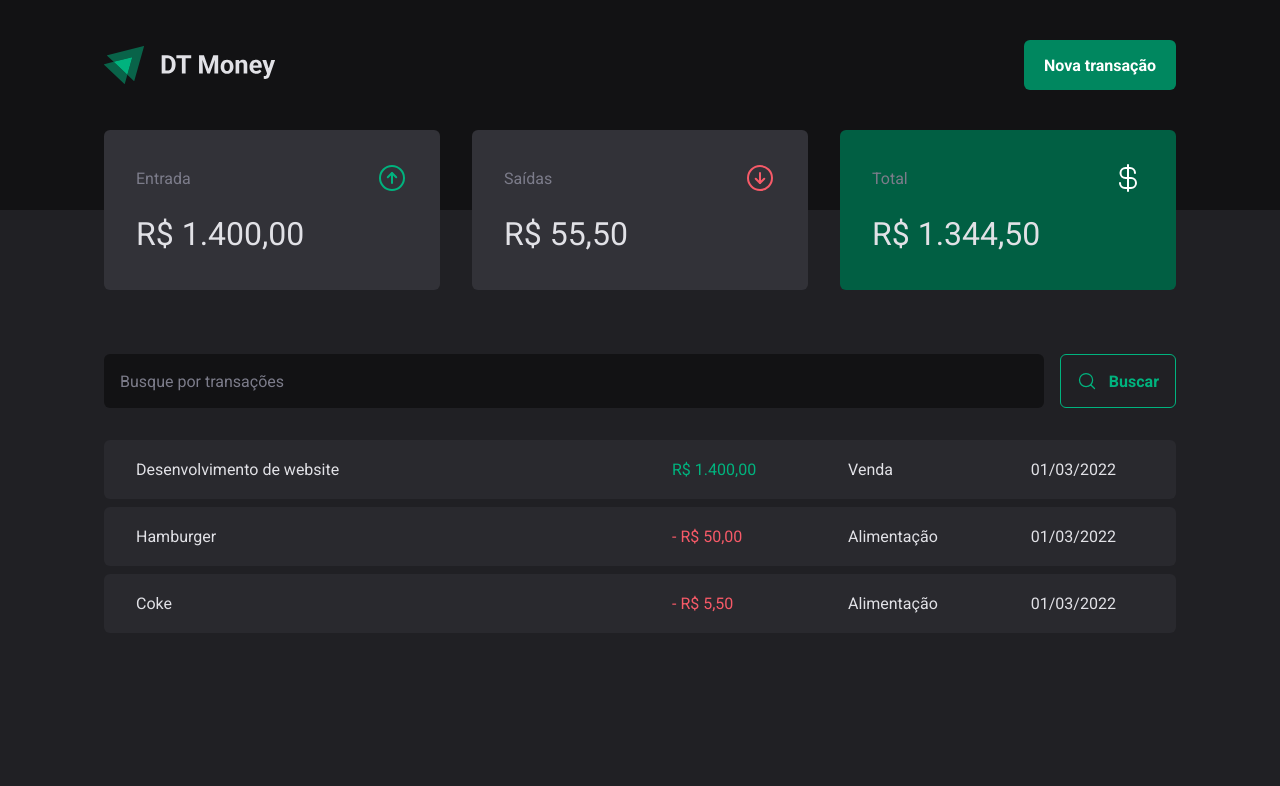
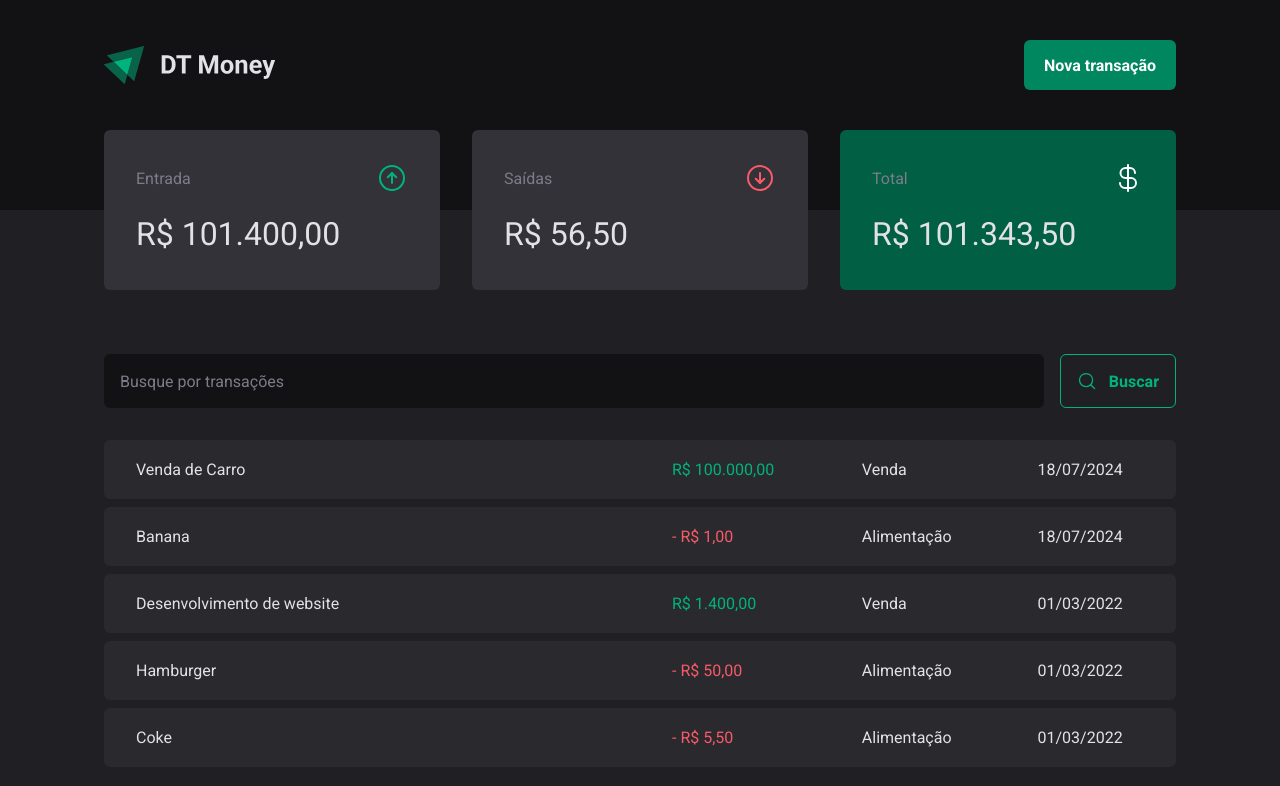
Before and after one commit to raphaeldecm/dt-money, a React (Vite) app: page / in a window 1280 px wide. Shown: the top 786 px of the page. Built offline with nearby package versions, Linux system fonts and the light colour scheme; data requests are answered from the project's data file.

Commit message:
chore: Update npm dependencies and add new ones for form validation and schema validation

```diff
--- a/package.json
+++ b/package.json
@@ -14,6 +14,7 @@
     "@hookform/resolvers": "^3.9.0",
     "@radix-ui/react-dialog": "^1.1.1",
     "@radix-ui/react-radio-group": "^1.2.0",
+    "axios": "^1.7.2",
     "json-server": "^0.17.1",
     "phosphor-react": "^1.4.1",
     "react": "^18.3.1",
--- a/server.json
+++ b/server.json
@@ -23,6 +23,22 @@
       "category": "Alimentação",
       "price": 5.5,
       "createdAt": "2022-03-01"
+    },
+    {
+      "description": "Banana",
+      "price": 1,
+      "category": "Alimentação",
+      "type": "outcome",
+      "createdAt": "2024-07-18T00:28:34.053Z",
+      "id": 4
+    },
+    {
+      "description": "Venda de Carro",
+      "price": 100000,
+      "category": "Venda",
+      "type": "income",
+      "createdAt": "2024-07-18T00:28:56.511Z",
+      "id": 5
     }
   ]
 }
--- a/src/components/NewTransactionModal/index.tsx
+++ b/src/components/NewTransactionModal/index.tsx
@@ -5,6 +5,8 @@ import * as z from "zod";
 import { CloseButton, Content, Overlay, TransactionType, TransactionTypeButton } from './styles';
 import { Controller, useForm } from 'react-hook-form';
 import { zodResolver } from '@hookform/resolvers/zod';
+import { TransactionsContext } from '../../contexts/TransactionsContext';
+import { useContext } from 'react';
 
 const newTransactionFormSchema = z.object({
   description: z.string(),
@@ -17,18 +19,28 @@ type NewTransactionFormInputs = z.infer<typeof newTransactionFormSchema>;
 
 export function NewTransactionModal() {
 
+  const { createTransaction } = useContext(TransactionsContext);
+
   const {
     control,
     register,
     handleSubmit,
-    formState: { isSubmitting }
+    formState: { isSubmitting },
+    reset,
   } = useForm<NewTransactionFormInputs>({
     resolver: zodResolver(newTransactionFormSchema),
   });
 
   async function handleCreateTransaction(data: NewTransactionFormInputs) {
-    await new Promise(resolve => setTimeout(resolve, 2000));
-    console.log(data);
+    const { description, price, category, type } = data;
+
+    await createTransaction({
+      description,
+      price,
+      category,
+      type,
+    });
+    reset();
   }
 
   return (
--- a/src/contexts/TransactionsContext.tsx
+++ b/src/contexts/TransactionsContext.tsx
@@ -1,4 +1,5 @@
 import { createContext, useEffect, useState } from "react";
+import { api } from "../lib/axios";
 
 interface Transaction {
   id: number;
@@ -9,9 +10,17 @@ interface Transaction {
   createdAt: string;
 }
 
+interface CreateTransactionInput {
+  description: string;
+  price: number;
+  category: string;
+  type: 'income' | 'outcome';
+}
+
 interface TransactionsContextType {
   transactions: Transaction[];
   fetchTransaction: (query?: string) => Promise<void>;
+  createTransaction: (data: CreateTransactionInput) => Promise<void>;
 }
 
 interface TransactionsProviderProps {
@@ -25,16 +34,30 @@ export function TransactionsProvider({ children }: TransactionsProviderProps) {
   const [transactions, setTransactions] = useState<Transaction[]>([]);
 
   async function fetchTransaction(query?: string) {
-    const url = new URL('http://localhost:3000/transactions');
 
-    if(query) {
-      url.searchParams.append('q', query);
-    }
+    const response = await api.get('/transactions', {
+      params: {
+        _sort: 'createdAt',
+        _order: 'desc',
+        q: query
+      }
+    });
 
-    const response = await fetch(url);
-    const data = await response.json();
+    setTransactions(response.data);
+  }
 
-    setTransactions(data);
+  async function createTransaction(data: CreateTransactionInput) {
+    const { description, price, category, type } = data;
+
+    const response = await api.post('transactions', {
+      description,
+      price,
+      category,
+      type,
+      createdAt: new Date(),
+    });
+
+    setTransactions(state => [response.data, ...state])
   }
 
   useEffect(() => {
@@ -44,7 +67,8 @@ export function TransactionsProvider({ children }: TransactionsProviderProps) {
   return (
     <TransactionsContext.Provider value={{
       transactions,
-      fetchTransaction
+      fetchTransaction,
+      createTransaction
     }}>
       {children}
     </TransactionsContext.Provider>
--- /dev/null
+++ b/src/lib/axios.ts
@@ -0,0 +1,5 @@
+import axios from "axios";
+
+export const api = axios.create({
+  baseURL: 'http://localhost:3000',
+});
```
Also changed, not shown: 1 other file (tests, documents, lock files or other folders).
